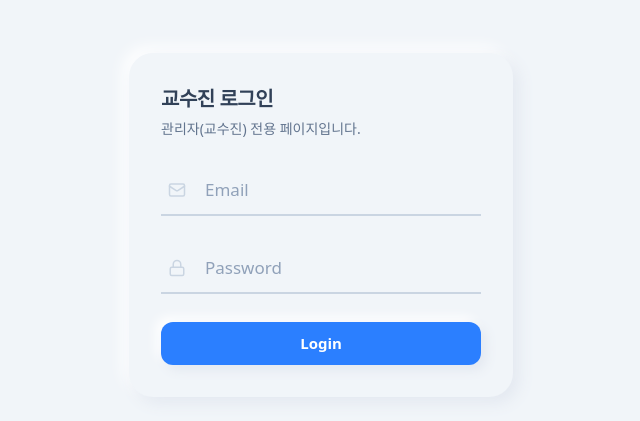
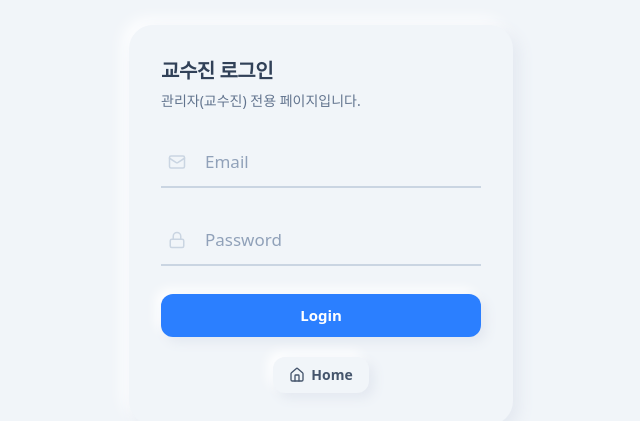
Before and after one commit to prnsslcn/erau-edu, a Next.js app: page /admin/login in a window 1280 px wide. Shown: the part 175-596 px from the top of the page, without its empty margins (319-959 px from the left). Built offline with nearby package versions, Linux system fonts and the light colour scheme; no server answers; a web font is replaced by a local one.

Commit message:
feat: 로그인/회원가입/관리자 로그인 카드 하단에 Home 버튼 추가

```diff
--- a/src/components/AuthForm.tsx
+++ b/src/components/AuthForm.tsx
@@ -1,8 +1,9 @@
 "use client";
 
 import { useState } from "react";
+import Link from "next/link";
 import { useRouter } from "next/navigation";
-import { User, Phone, Lock, Mail, type LucideIcon } from "lucide-react";
+import { User, Phone, Lock, Mail, Home, type LucideIcon } from "lucide-react";
 
 const ICONS: Record<string, LucideIcon> = {
   user: User,
@@ -131,6 +132,16 @@ export default function AuthForm({
       </form>
 
       {footer && <div className="mt-5 text-center text-sm">{footer}</div>}
+
+      <div className="mt-5 flex justify-center">
+        <Link
+          href="/"
+          className="neu-btn inline-flex items-center gap-1.5 px-4 py-2 text-sm text-slate-600"
+        >
+          <Home size={16} />
+          Home
+        </Link>
+      </div>
     </div>
   );
 }
```
